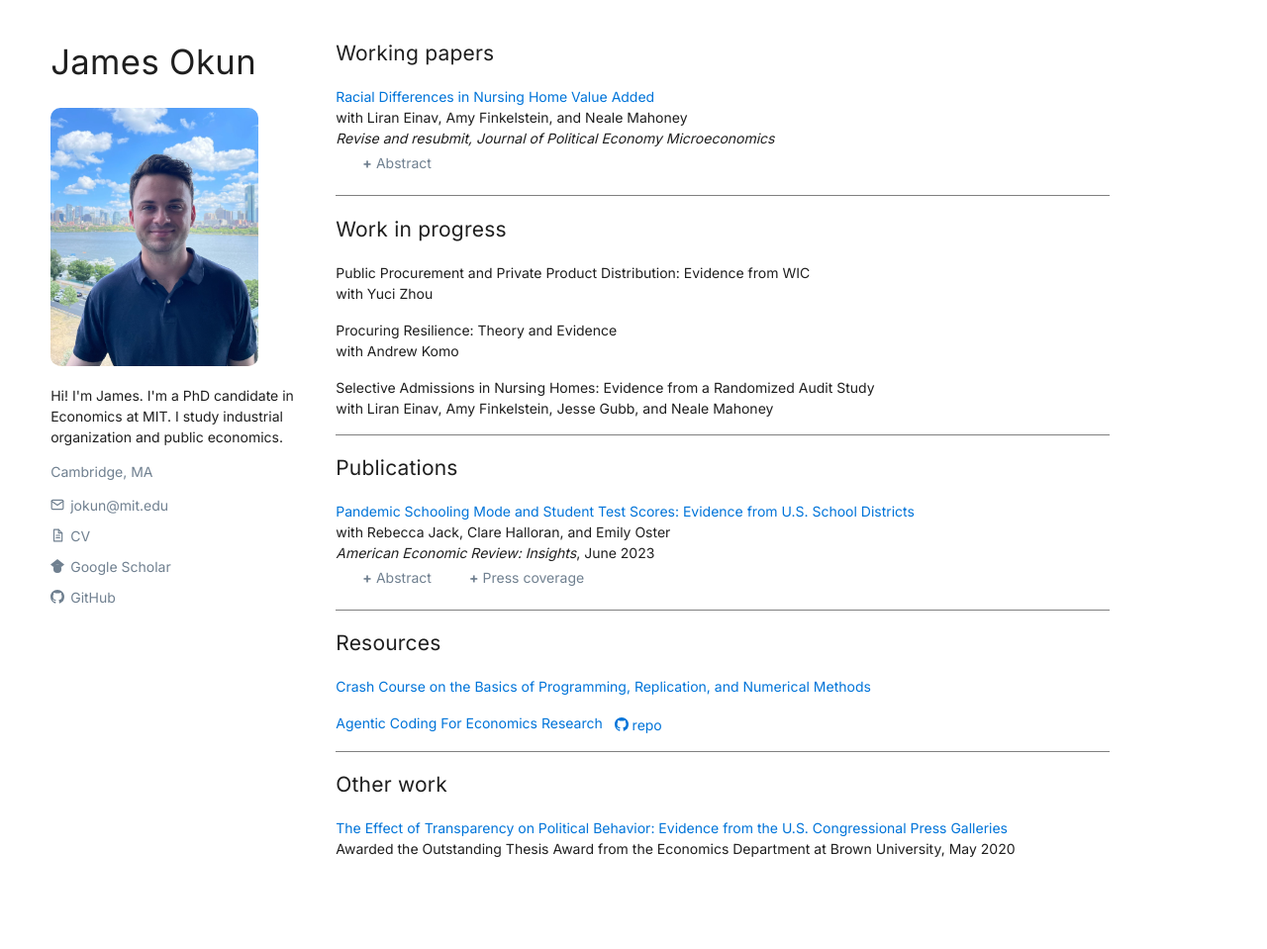
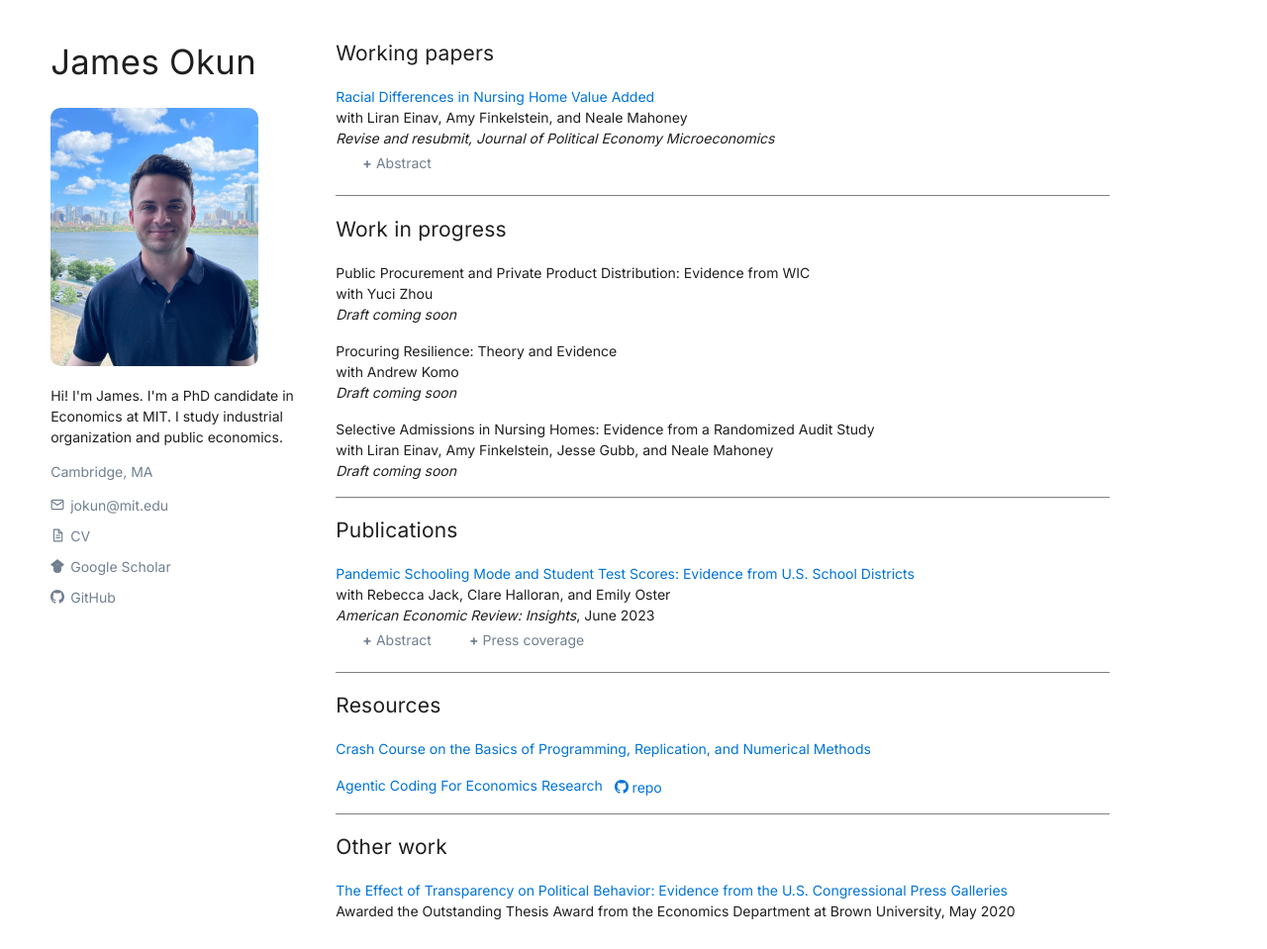
Before and after one commit to jamesokun/jamesokun.github.io, a Jekyll site: the page built from index.html, in a window 1280 px wide and 959 px high. Shown: the whole window at 99% size. Built offline with Jekyll 4.4.1, drawn with Linux system fonts in a browser that asks for light colours; the list of posts is cut into pages by our own code.

Commit message:
Mark WIP drafts as coming soon

```diff
--- a/index.html
+++ b/index.html
@@ -16,15 +16,18 @@ layout: default
 <h2 class="bottom-three">Work in progress</h2>
 <div style="margin-bottom: 1rem;">
   Public Procurement and Private Product Distribution: Evidence from WIC<br>
-  with Yuci Zhou
+  with Yuci Zhou<br>
+  <em>Draft coming soon</em>
 </div>
 <div style="margin-bottom: 1rem;">
   Procuring Resilience: Theory and Evidence<br>
-  with Andrew Komo
+  with Andrew Komo<br>
+  <em>Draft coming soon</em>
 </div>
 <div style="margin-bottom: 1rem;">
   Selective Admissions in Nursing Homes: Evidence from a Randomized Audit Study<br>
-  with Liran Einav, Amy Finkelstein, Jesse Gubb, and Neale Mahoney
+  with Liran Einav, Amy Finkelstein, Jesse Gubb, and Neale Mahoney<br>
+  <em>Draft coming soon</em>
 </div>
 <hr style="border: 0; height: 1px; background-color: gray;">
 
```
